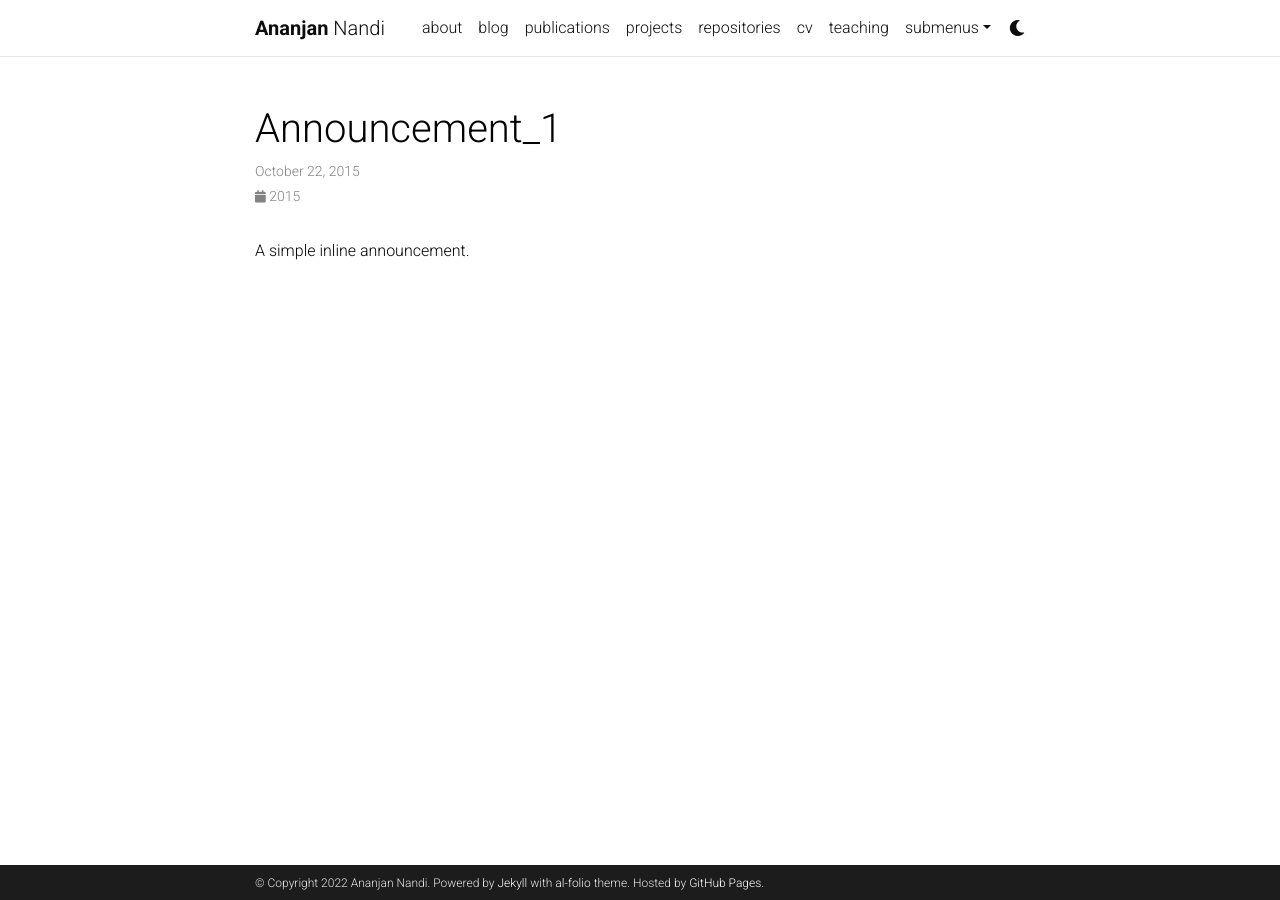
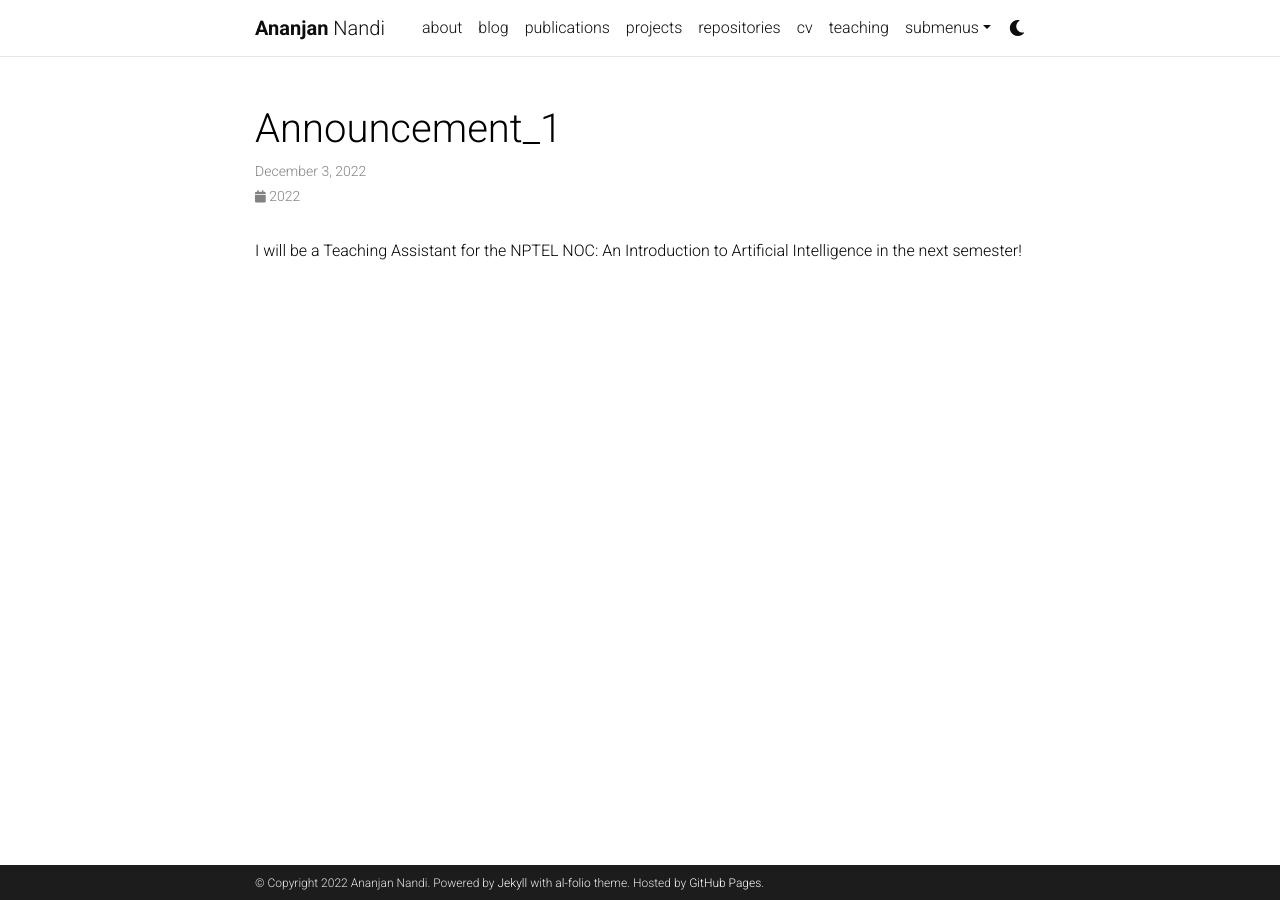
Before and after one commit to ananjan-nandi-9/ananjan-nandi-9.github.io, a Jekyll site: the page built from _news/announcement_1.md, in a window 1280 px wide. Built offline with Jekyll 4.4.1, drawn with Linux system fonts in a browser that asks for light colours; comment, search, counter and statistics services are not loaded; a style sheet for code colours, icons or effects is not loaded.

Commit message:
Update announcement_1.md

```diff
--- a/_news/announcement_1.md
+++ b/_news/announcement_1.md
@@ -1,7 +1,8 @@
 ---
 layout: post
-date: 2015-10-22 15:59:00-0400
+date: '2022-12-03 15:59:00-0400'
 inline: true
+published: true
 ---
 
-A simple inline announcement.
+I will be a Teaching Assistant for the NPTEL NOC: An Introduction to Artificial Intelligence in the next semester!
```
